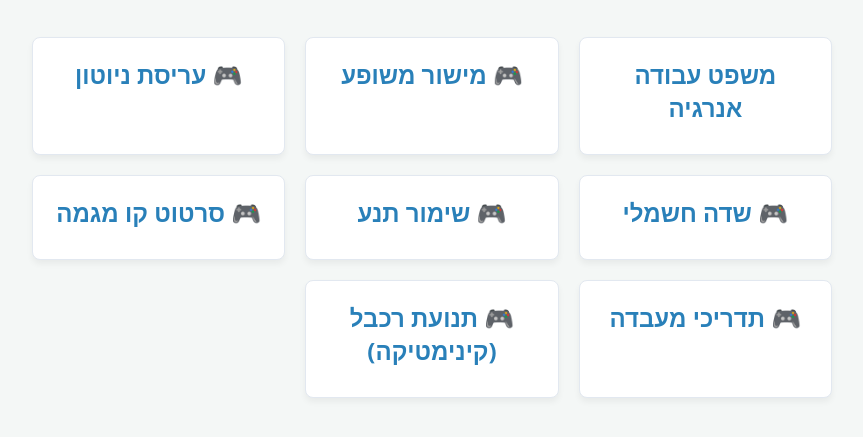
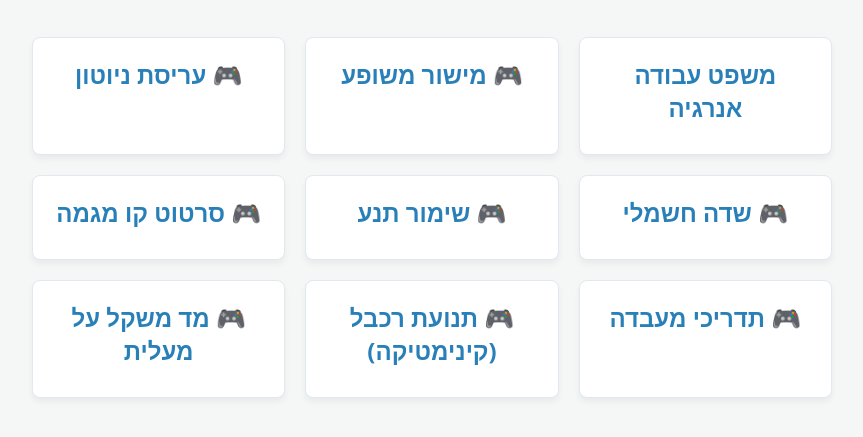
Before and after one commit to hanochm48-blip/Physical_widgets, a plain HTML site: page index.html in a window 1280 px wide. Shown: the part 141-578 px from the top of the page, without its empty margins (208-1071 px from the left). Drawn offline with Linux system fonts and the light colour scheme.

Commit message:
elevator

```diff
--- a/index.html
+++ b/index.html
@@ -123,6 +123,12 @@
         </a>
 
 
+        <!-- יישומון 2 -->
+        <a href="./elevator/" class="card">
+            <h2>🎮 מד משקל על מעלית
+			</h2>
+        </a>
+
         <!-- כאן אפשר להוסיף עוד כרטיסיות בעתיד לפי אותו מבנה -->
 
     </main>
```
Also changed, not shown: elevator/index.html (renamed from elevtor/index.html).
